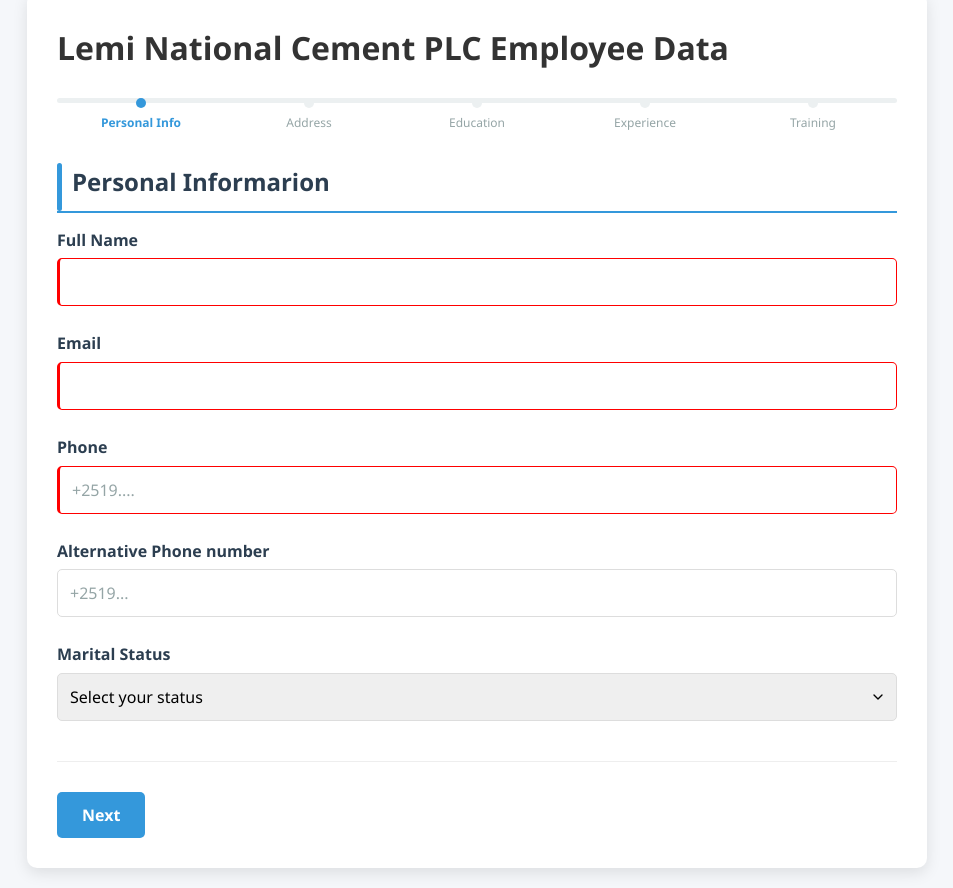
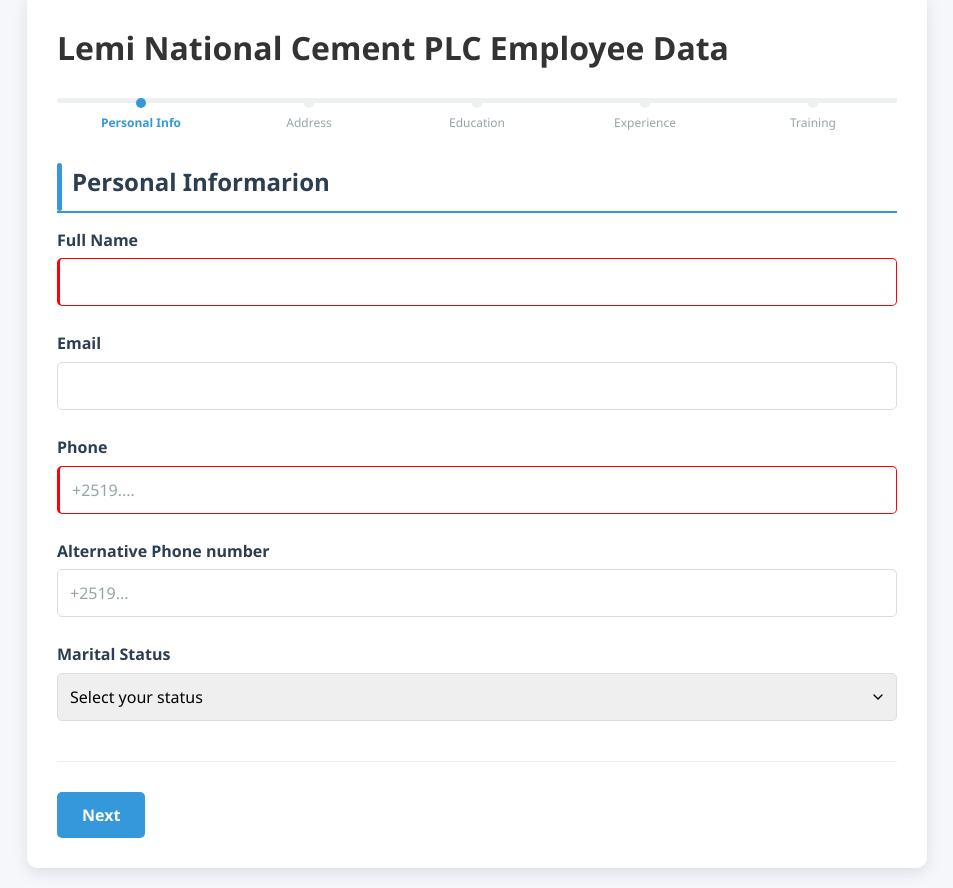
Before and after one commit to Kirub23/employee_data, a plain HTML site: page index.html in a window 1280 px wide. Shown: the part 556-1444 px from the top of the page, without its empty margins (163-1116 px from the left). Drawn offline with Linux system fonts and the light colour scheme.

Commit message:
Add files via upload

```diff
--- a/index.html
+++ b/index.html
@@ -66,7 +66,7 @@
         <input type="text" name="entry.1781500597" required><br>
 
         <label for="entry.1640447617">Email</label>
-        <input type="email" name="entry.1640447617" required><br>
+        <input type="email" name="entry.1640447617" ><br>
 
         <label for="entry.297979220">Phone</label>
         <input type="tel" name="entry.297979220" placeholder="+2519...."  required><br>
```
